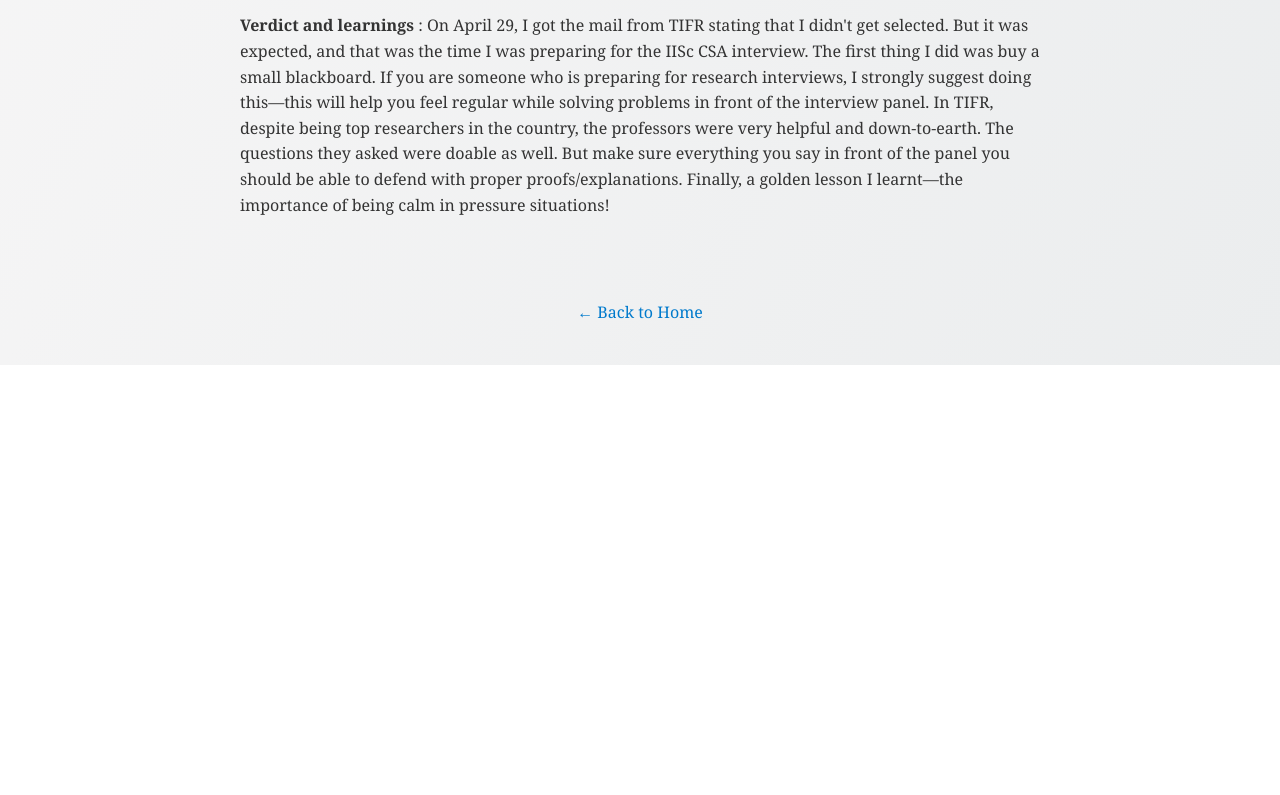
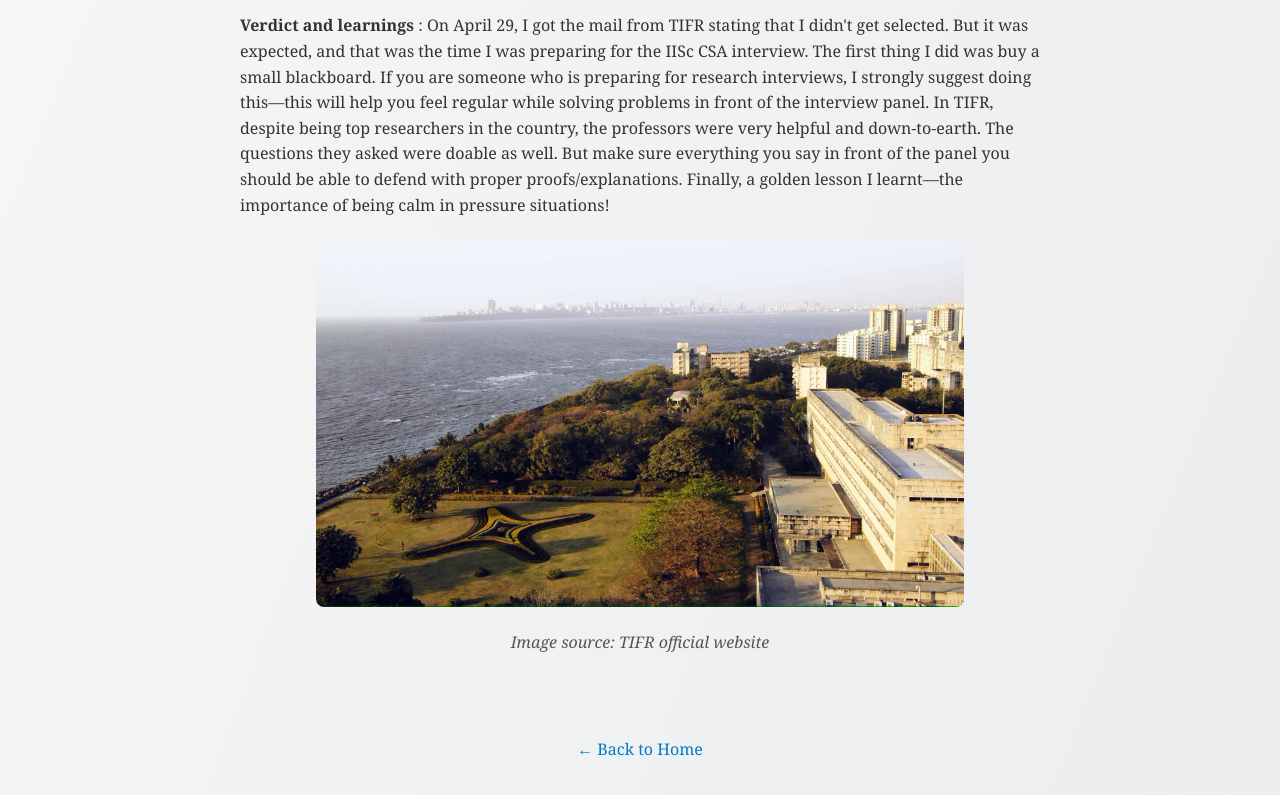
Before and after one commit to mathematicaldinosaur/mathematicaldinosaur.github.io, a plain HTML site: page tifr.html in a window 1280 px wide. Shown: the part 2303-3098 px from the top of the page. Before the commit the page ends 2668 px from the top, so only its background shows below. Drawn offline with Linux system fonts and the light colour scheme.

Commit message:
Update tifr.html

```diff
--- a/tifr.html
+++ b/tifr.html
@@ -154,6 +154,14 @@
 everything you say in front of the panel you should be able to defend with proper proofs/explanations. Finally, a golden lesson I learnt—the importance
 of being calm in pressure situations!
 </p>
+</p>
+    <figure style="text-align: center;">
+        <img src="tifr.jpg" alt="TIFR" style="width: 90%; margin: 8px">
+        <figcaption>
+            <i>Image source: TIFR official website</i>
+        </figcaption>
+    </figure>
+<p>
     <br>
     <a class="back-link" href="index.html">&larr; Back to Home</a>
 </body>
```
